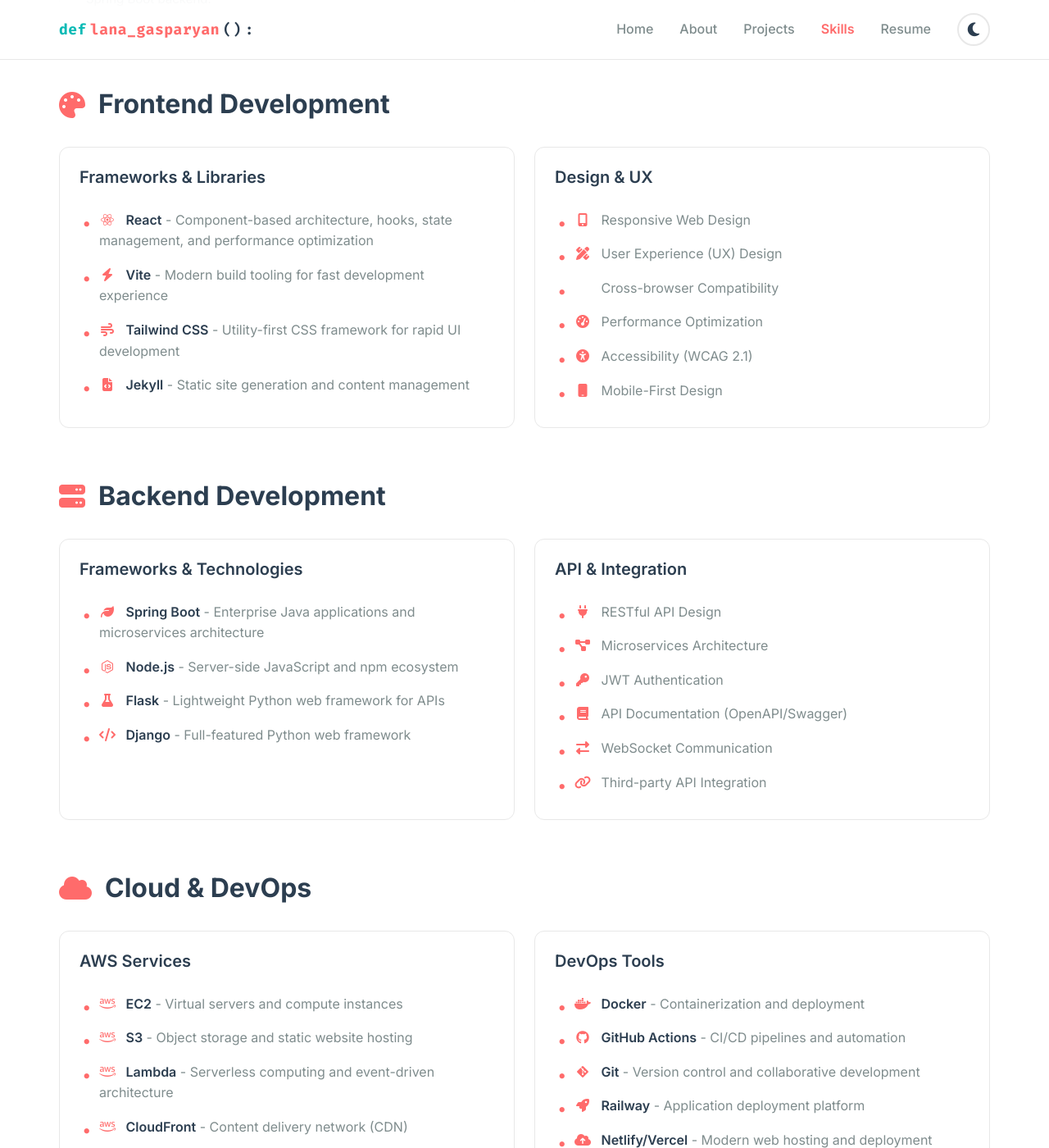
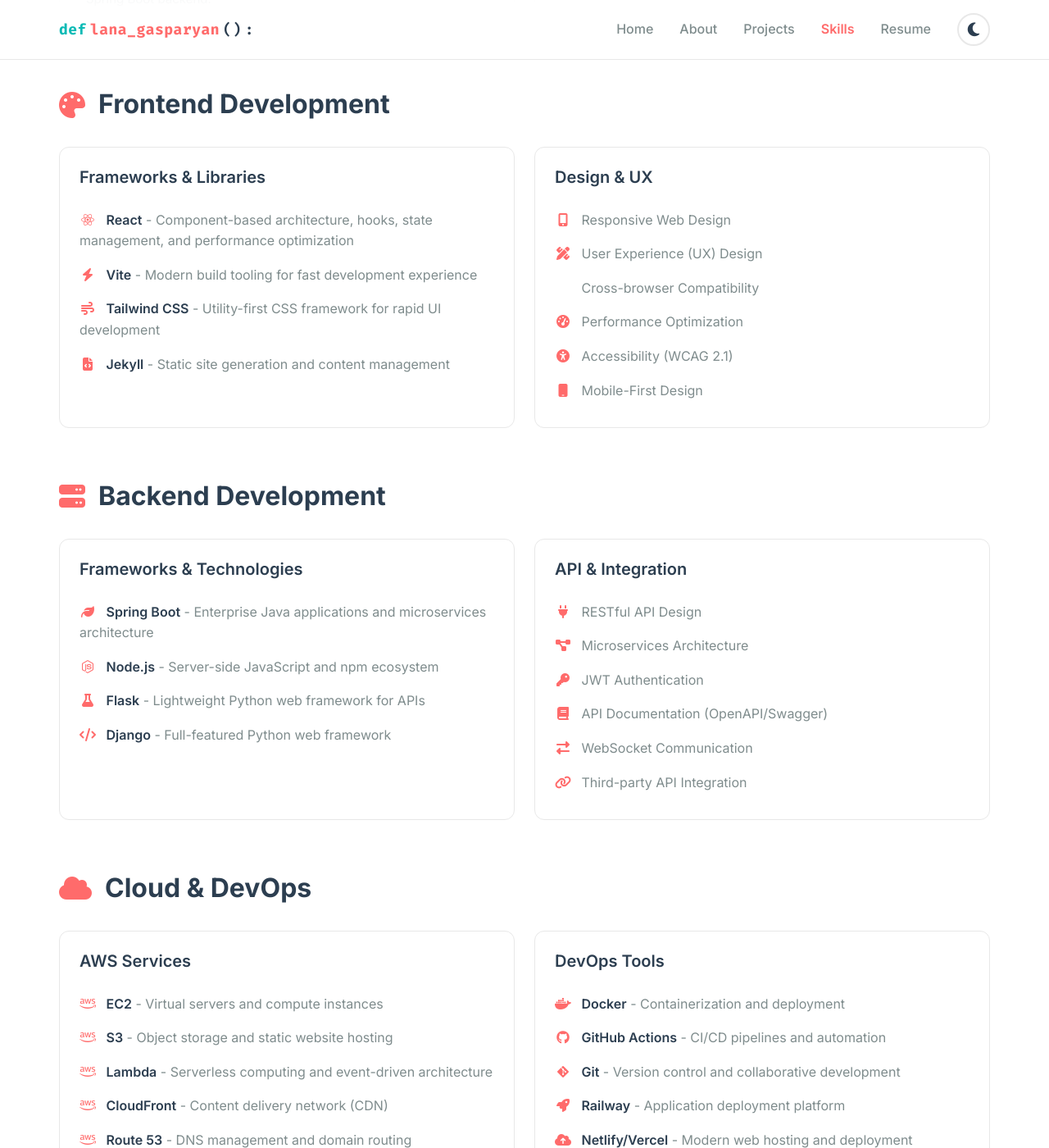
Before and after one commit to lanagasparyan/lanagasparyan.github.io, a Jekyll site: the page built from skills.markdown, in a window 1280 px wide and 1400 px high, scrolled down 1059 px. Shown: the whole window at 82% size. Built offline with Jekyll 4.4.1, drawn with Linux system fonts in a browser that asks for light colours.

Commit message:
fix: completely remove bullet points from skill lists
- Remove ::before pseudo-element that was adding bullet character (\2022)
- Remove left padding from list items since bullets are gone
- FontAwesome icons now the only visual indicator
- Updates in both _skills.scss and _skills-page.scss for complete removal

```diff
--- a/_sass/_skills-page.scss
+++ b/_sass/_skills-page.scss
@@ -108,18 +108,9 @@
             font-size: 1rem;
             color: var(--text-secondary);
             padding: 0.5rem 0;
-            padding-left: 1.5rem;
+            padding-left: 0;
             position: relative;
             line-height: 1.6;
-
-            &::before {
-                content: '\2022';
-                color: var(--accent);
-                font-weight: bold;
-                font-size: 1.25rem;
-                position: absolute;
-                left: 0.25rem;
-            }
 
             strong {
                 color: var(--text-primary);
--- a/_sass/_skills.scss
+++ b/_sass/_skills.scss
@@ -22,8 +22,17 @@
     }
 
     ul {
-        list-style: none;
+        list-style: none !important;
         padding-left: 0;
+        margin-left: 0;
+    }
+
+    ul li {
+        list-style-type: none !important;
+    }
+
+    ul li::before {
+        content: none !important;
     }
 }
 
```
